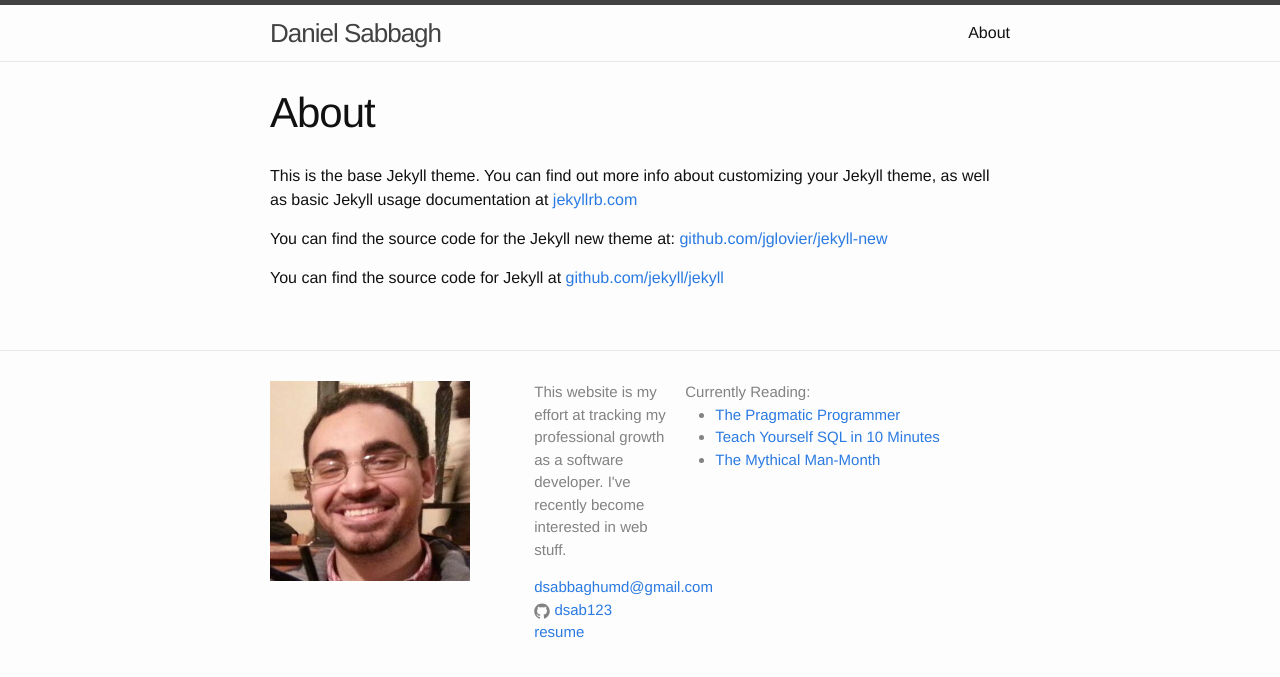
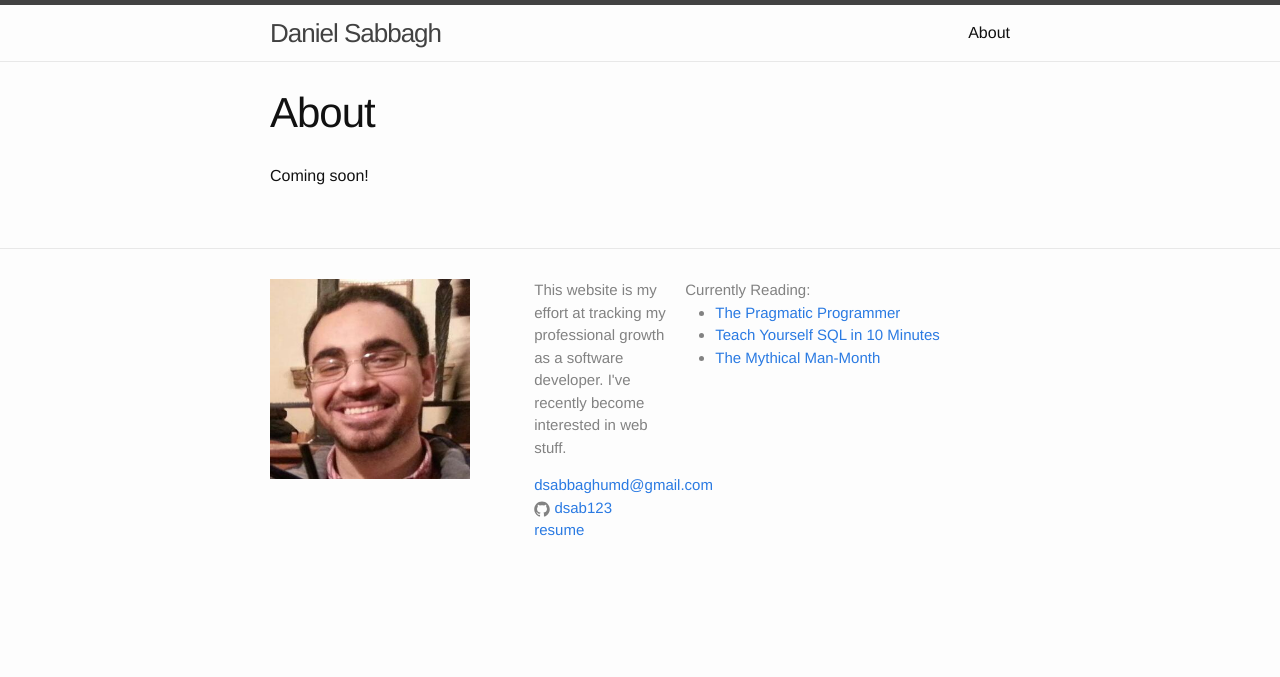
Before and after one commit to dsab123/danielsabbaghcom, a Jekyll site: the page built from about/about.md, in a window 1280 px wide. Shown: the top 677 px of the page. Built offline with Jekyll 4.4.1, drawn with Linux system fonts in a browser that asks for light colours; Markdown is read by kramdown in place of the engine named in the settings.

Commit message:
removed vanilla description

```diff
--- a/about/about.md
+++ b/about/about.md
@@ -4,8 +4,4 @@
 permalink: /about/
 ---
 
-This is the base Jekyll theme. You can find out more info about customizing your Jekyll theme, as well as basic Jekyll usage documentation at [jekyllrb.com](http://jekyllrb.com/)
-
-You can find the source code for the Jekyll new theme at: [github.com/jglovier/jekyll-new](https://github.com/jglovier/jekyll-new)
-
-You can find the source code for Jekyll at [github.com/jekyll/jekyll](https://github.com/jekyll/jekyll)
+Coming soon!
```
